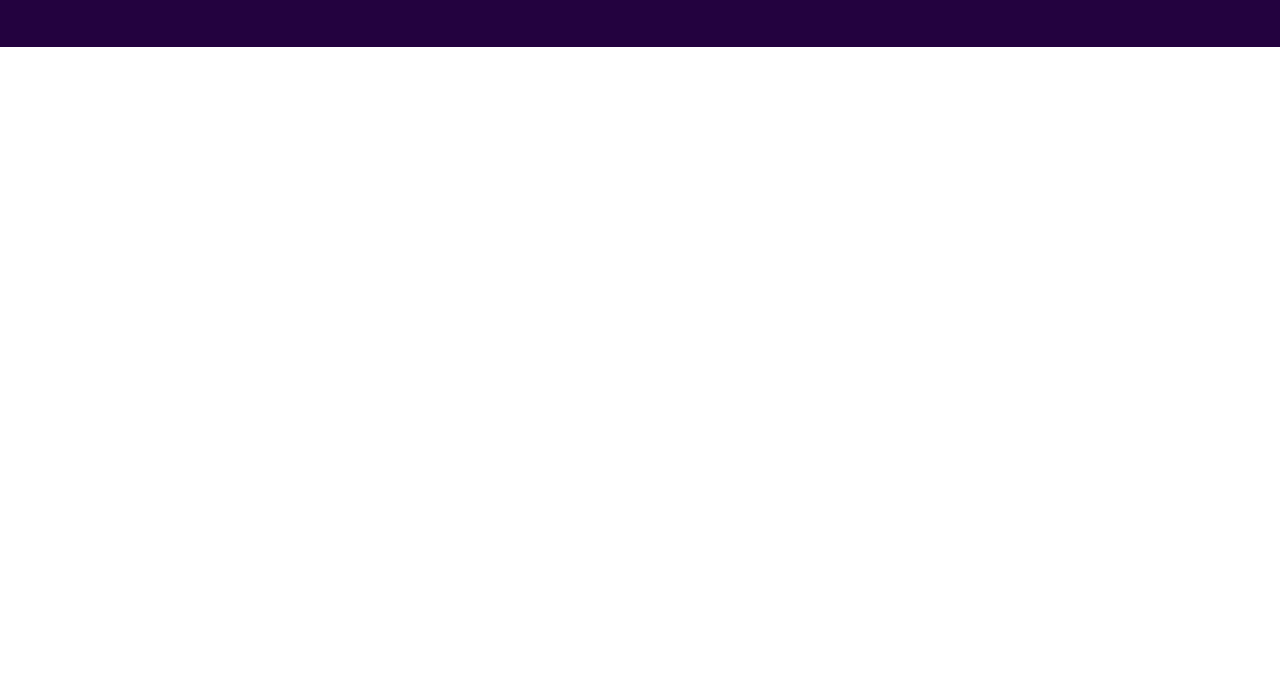
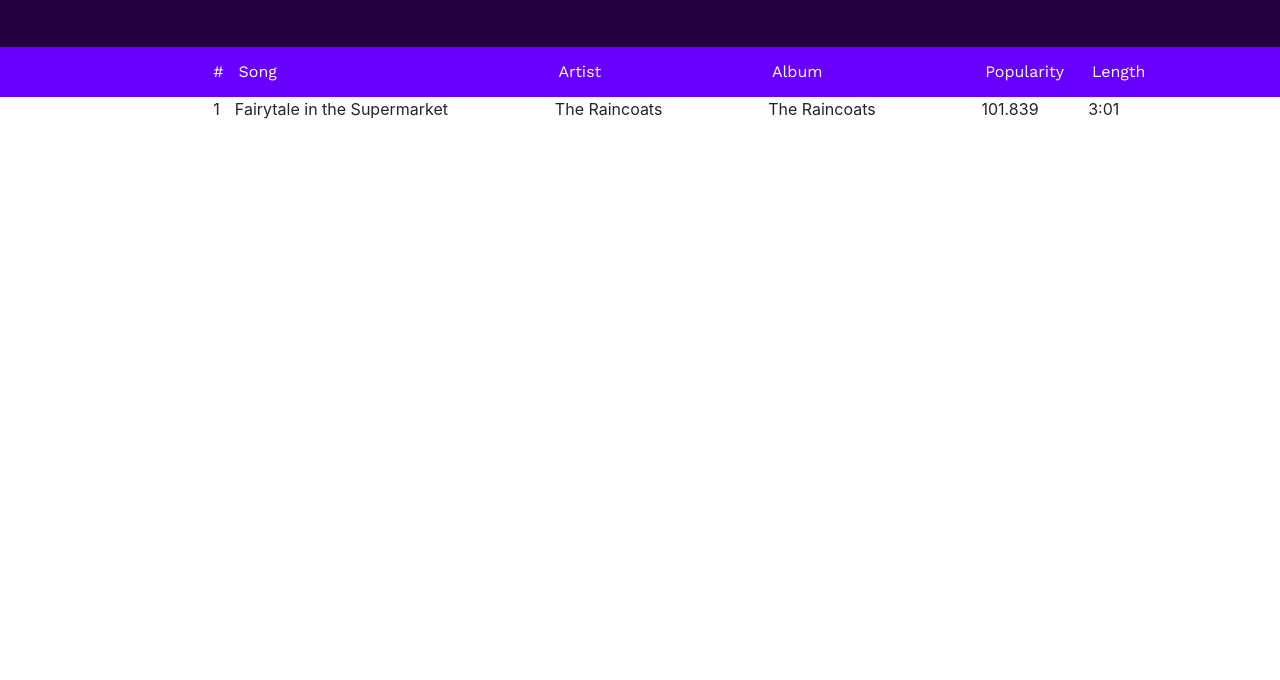
Before and after one commit to drood87/trackster.fm, a plain HTML site: page start/index.html in a window 1280 px wide. Shown: the part 120-800 px from the top of the page. Drawn offline with nearby package versions, Linux system fonts and the light colour scheme.

Commit message:
added jQuery logic and song info header + styles

```diff
--- a/start/index.html
+++ b/start/index.html
@@ -9,9 +9,10 @@
   <link rel="stylesheet" href="https://use.fontawesome.com/releases/v5.0.9/css/all.css" integrity="sha384-5SOiIsAziJl6AWe0HWRKTXlfcSHKmYV4RBF18PPJ173Kzn7jzMyFuTtk8JA7QQG1" crossorigin="anonymous">
   <link rel="stylesheet" href="https://maxcdn.bootstrapcdn.com/bootstrap/4.0.0/css/bootstrap.min.css" integrity="sha384-Gn5384xqQ1aoWXA+058RXPxPg6fy4IWvTNh0E263XmFcJlSAwiGgFAW/dAiS6JXm" crossorigin="anonymous">
   <link rel="stylesheet" type="text/css" href="./resources/css/style.css">
-
 </head>
 <body>
+
+  <!-- Heading -->
 
   <header class="container-fluid">
     <div class="row align-items-center h-100">
@@ -29,6 +30,56 @@
     </div>
   </header>
 
+  <!-- Song Info Header Container -->
+
+  <div class="container-fluid song-info-header">
+    <div class="row align-items-center h-100">
+      <div class="col-md-0.5 offset-md-2">
+        <span>#</span>
+      </div>
+      <div class="col-md-3">
+        <span>Song</span>
+      </div>
+      <div class="col-md-2">
+        <span>Artist</span>
+      </div>
+      <div class="col-md-2">
+        <span>Album</span>
+      </div>
+      <div class="col-md-1">
+        <span>Popularity</span>
+      </div>
+      <div class="col-md-1">
+        <span>Length</span>
+      </div>
+    </div>
+  </div>
+
+  <!-- Song Information -->
+
+  <div class="container-fluid" id="song-details">
+    <div class="row align-items-center h-100">
+      <div class="col-md-0.5 offset-md-2">
+        <span>1</span>
+      </div>
+      <div class="col-md-3">
+        <span>Fairytale in the Supermarket</span>
+      </div>
+      <div class="col-md-2">
+        <span>The Raincoats</span>
+      </div>
+      <div class="col-md-2">
+        <span>The Raincoats</span>
+      </div>
+      <div class="col-md-1">
+        <span>101.839</span>
+      </div>
+      <div class="col-md-1">
+        <span>3:01</span>
+      </div>
+    </div>
+  </div>
+
 
    <script src="https://code.jquery.com/jquery-3.1.1.min.js"
           integrity="sha256-hVVnYaiADRTO2PzUGmuLJr8BLUSjGIZsDYGmIJLv2b8="
--- a/start/resources/css/style.css
+++ b/start/resources/css/style.css
@@ -41,3 +41,22 @@ header h1 {
 	background-color: rgb(255, 102, 204);
 	border: 0px;
 }
+
+/*================*/
+/*Song Info Header*/
+/*================*/
+
+.song-info-header {
+	font-family: "Work Sans", Helvetica, sans-serif;
+	font-size: 1rem;
+	background-color: rgb(104, 0, 255);
+	height: 50px;
+}
+
+.song-info-header {
+	color: #fff;
+}
+
+/*================*/
+/*Song Information*/
+/*================*/
--- a/start/resources/js/trackster.js
+++ b/start/resources/js/trackster.js
@@ -1,17 +1,5 @@
-$(document).ready(function() {
-
-	$("#submitButton").click(function() {
-		Trackster.searchTracksByTitle($("#inputField").val());
-		console.log($.ajax({
-			url: 'http://ws.audioscrobbler.com/2.0/?method=track.search&track=tiny&api_key=975c4032896f16103388baa23cf193f3&format=json'
-		}))
-	})
-
-})
-
-const API_KEY = 975c4032896f16103388baa23cf193f3;
-
 var Trackster = {};
+const API_KEY = '975c4032896f16103388baa23cf193f3';
 
 /*
   Given an array of track data, create the HTML for a Bootstrap row for each.
@@ -26,9 +14,19 @@ Trackster.renderTracks = function(tracks) {
   Render the tracks given in the API query response.
 */
 Trackster.searchTracksByTitle = function(title) {
-
+		$.ajax({
+					url: 'http://ws.audioscrobbler.com/2.0/?method=track.search&track='+($("#inputField").val())+'&api_key='+API_KEY+'&format=json',
+					success: function(data) {
+						console.log("Success!", data);
+					},
+					error: function(e) {
+						console.log("Error!", e);
+					}
+				})
 };
 
 $(document).ready(function() {
-	// body...
+	$("#submitButton").click(function() {
+		Trackster.searchTracksByTitle($("#inputField").val());
+	})
 })
```
